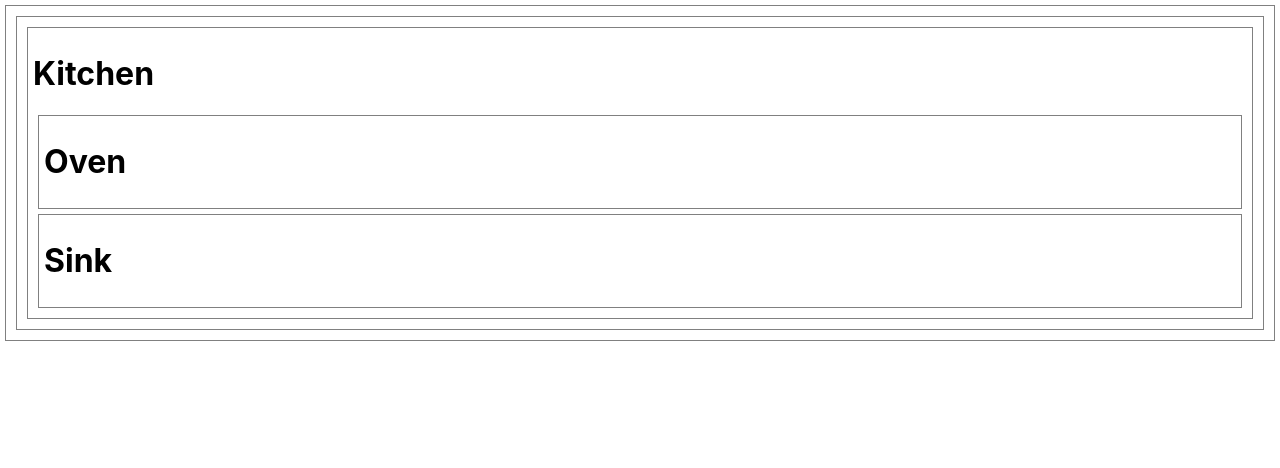
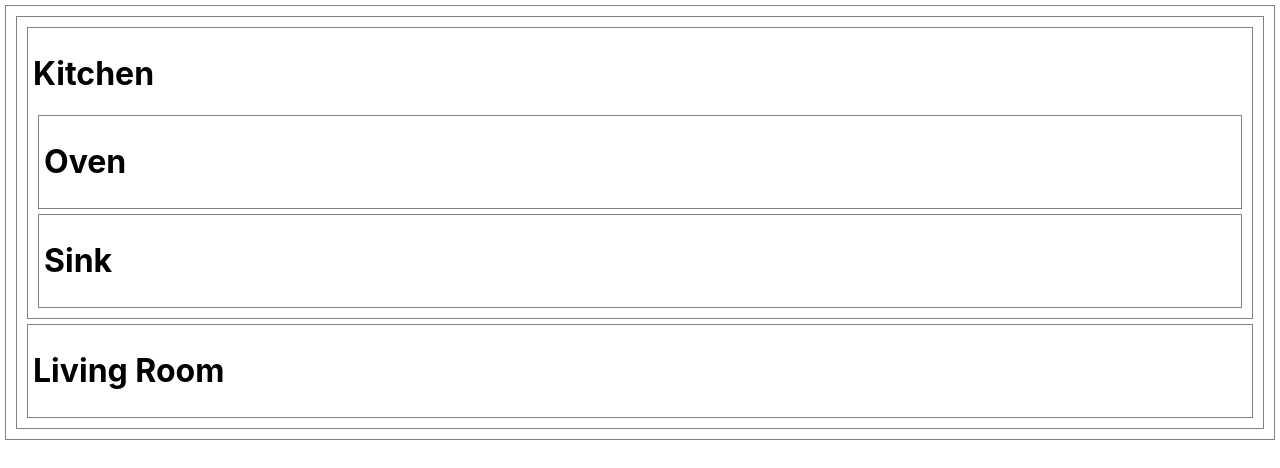
Before and after one commit to imcocokim/floorplan-lab, a React (Create React App) app: page / in a window 1280 px wide. Shown: the top 468 px of the page. Built offline with nearby package versions, Linux system fonts and the light colour scheme.

Commit message:
add LivingRoom

```diff
--- a/src/FloorPlan.jsx
+++ b/src/FloorPlan.jsx
@@ -1,9 +1,11 @@
 import Kitchen from "./Kitchen";
+import LivingRoom from "./LivingRoom";
 
 const FloorPlan = () => {
   return (
     <>
     <Kitchen />
+    <LivingRoom />
     </>
   );
 }
--- a/src/LivingRoom.jsx
+++ b/src/LivingRoom.jsx
@@ -0,0 +1,9 @@
+const LivingRoom = () => {
+  return (
+    <div>
+      <h1>Living Room</h1>
+    </div>
+    );
+}
+
+export default LivingRoom;
```
